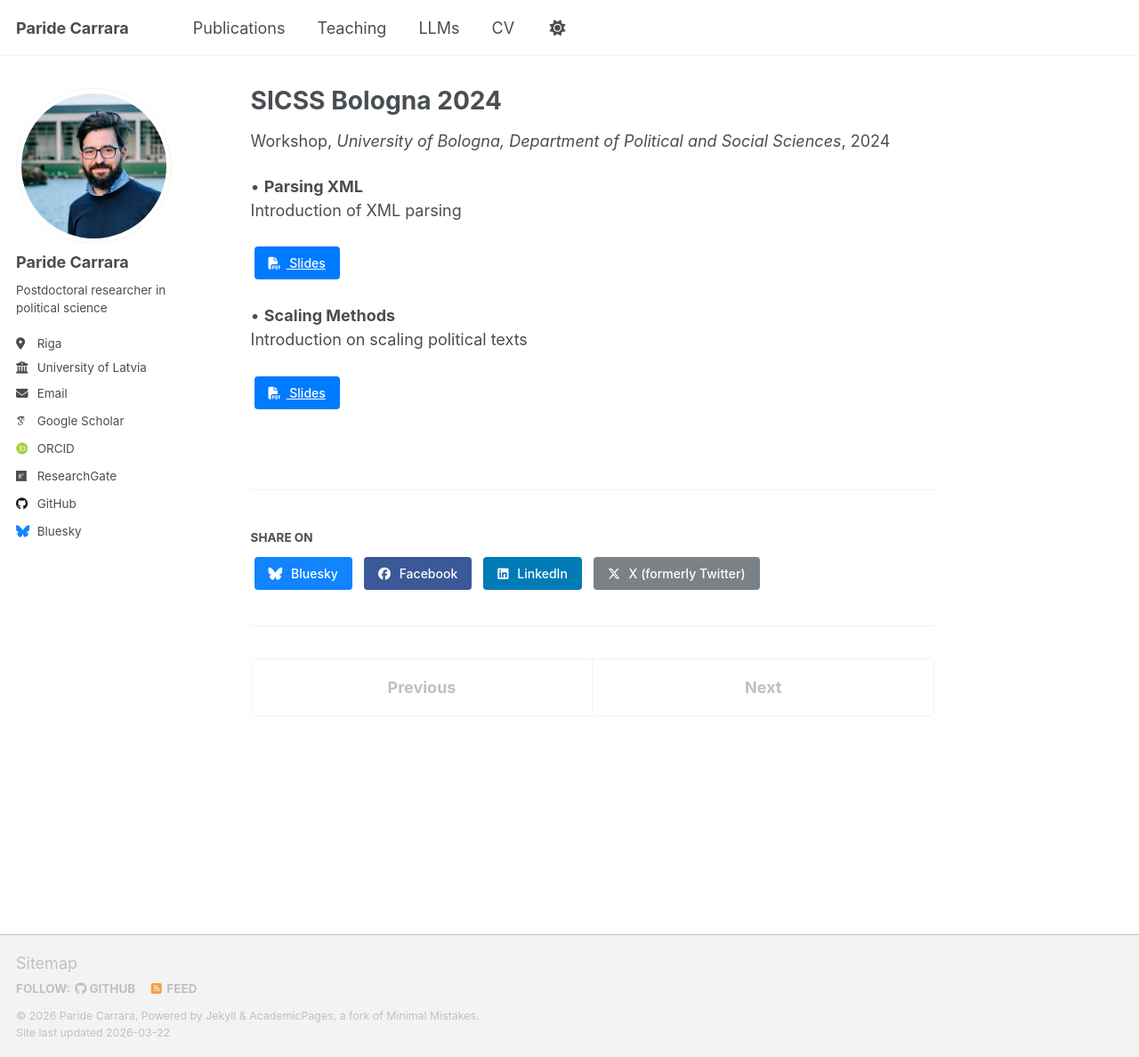
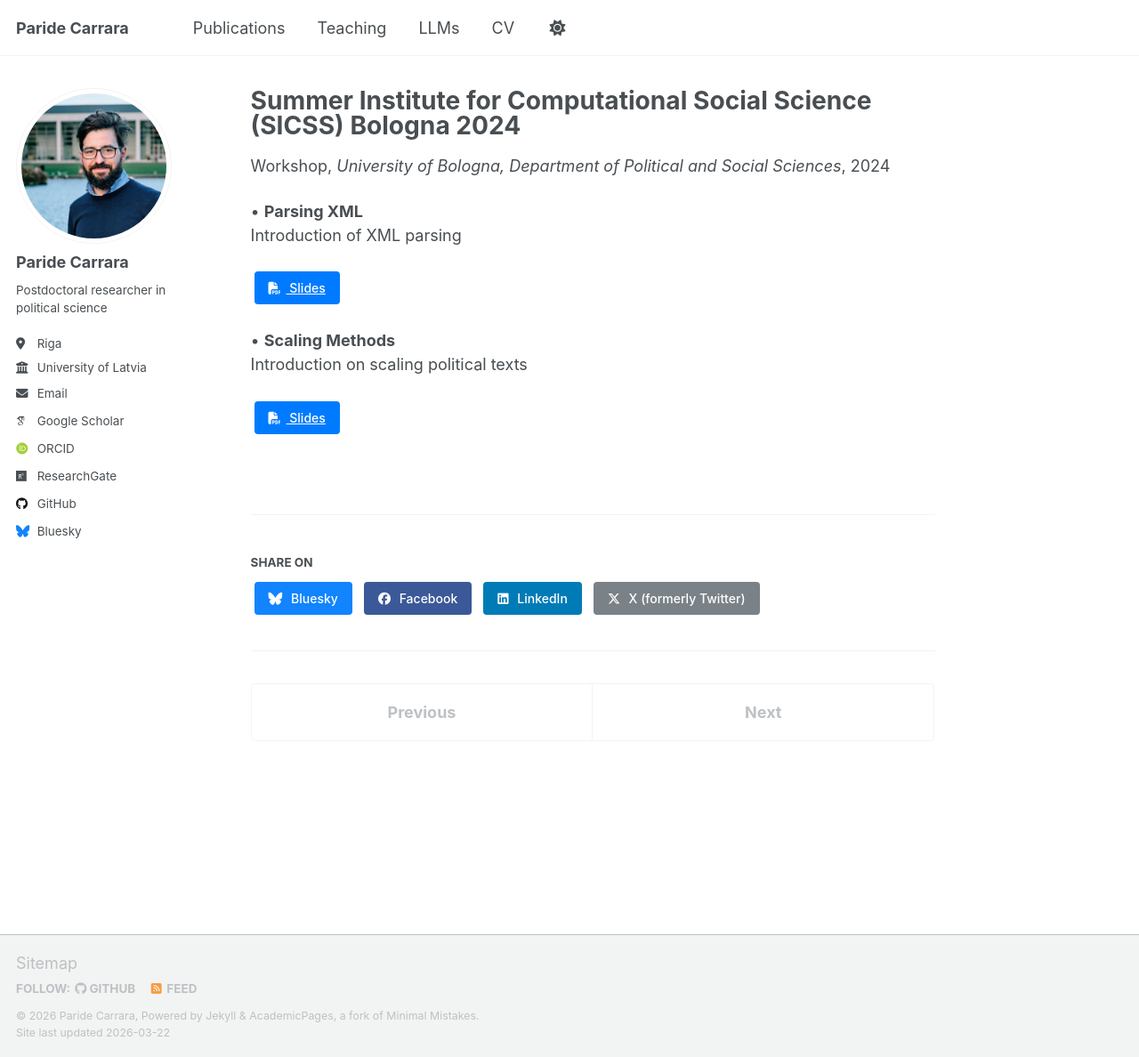
Before and after one commit to paride92/paridecarrara, a Jekyll site: the page built from _teaching/2015-spring-teaching-2.md, in a window 1280 px wide and 1188 px high. Shown: the whole window at 89% size. Built offline with Jekyll 4.4.1, drawn with Linux system fonts in a browser that asks for light colours; some web fonts are replaced; a script that is not in the unit is left out.

```diff
--- a/_teaching/2015-spring-teaching-2.md
+++ b/_teaching/2015-spring-teaching-2.md
@@ -1,5 +1,5 @@
 ---
-title: "SICSS Bologna 2024"
+title: "Summer Institute for Computational Social Science (SICSS) Bologna 2024"
 collection: teaching
 type: "Workshop"
 permalink: /teaching/sicss-bologna-2024
@@ -50,14 +50,3 @@ Introduction on scaling political texts</p>
   margin-right: 6px;
 }
 </style>
-
-<!--
- <a href="{{ base_path }}/files/scaling_code.zip" class="btn btn--primary" style="margin-right: 10px;">
-   <i class="fas fa-code"></i> Code
-</a>
--->
-<!--
-<a href="{{ base_path }}/files/scaling_code.zip" class="btn btn--primary" style="margin-right: 10px;">
-   <i class="fas fa-code"></i> Code
-</a>
--->
```
